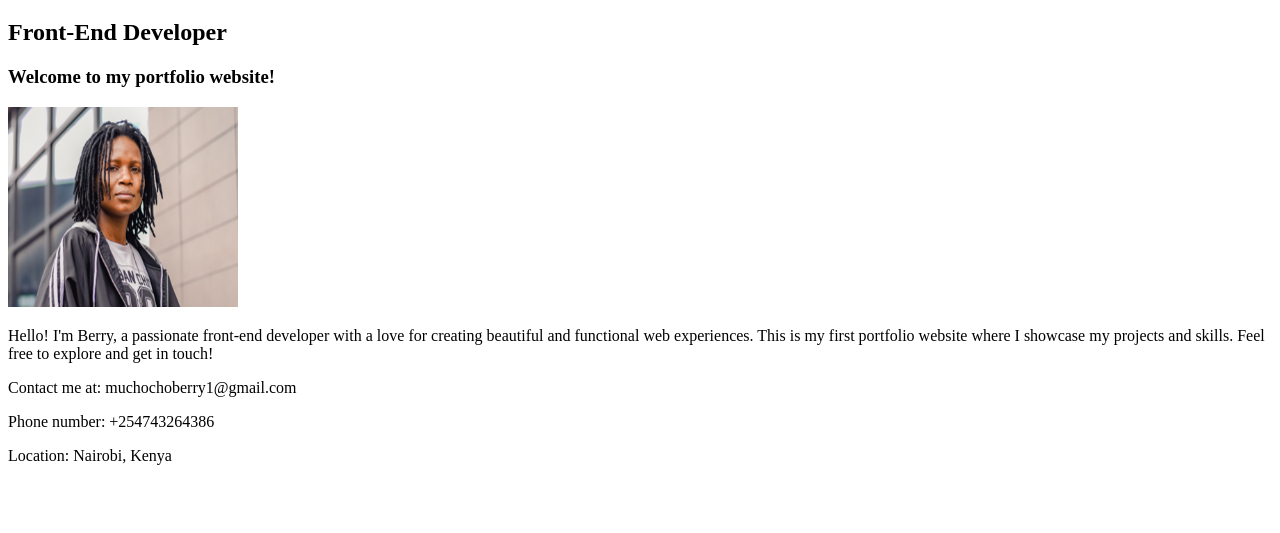
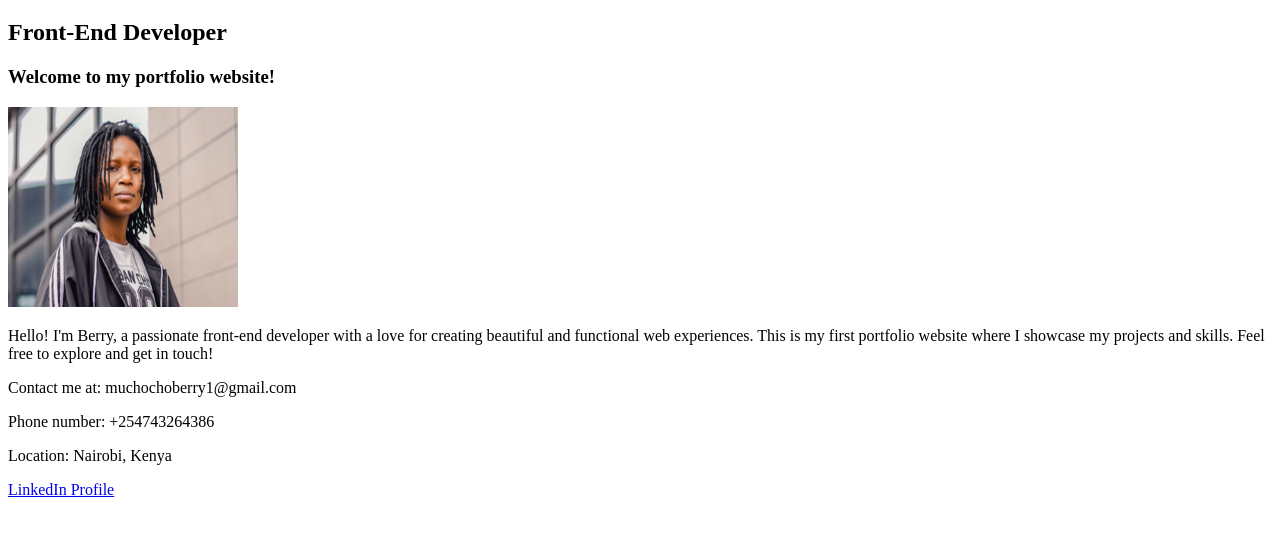
Before and after one commit to BerryMuchocho/My_First_Portfolio, a plain HTML site: page html_basic/index.html in a window 1280 px wide. Shown: the part 61-594 px from the top of the page. Drawn offline with Linux system fonts and the light colour scheme.

Commit message:
added a tag in index.html

```diff
--- a/html_basic/index.html
+++ b/html_basic/index.html
@@ -14,5 +14,6 @@
     <p>Contact me at: muchochoberry1@gmail.com</p>
     <p>Phone number: +254743264386</p>
     <p>Location: Nairobi, Kenya</p>
+    <a href="https://www.linkedin.com/in/berry-mucho-123456789/" target="_blank">LinkedIn Profile</a>
 </body>
 </html>
```
